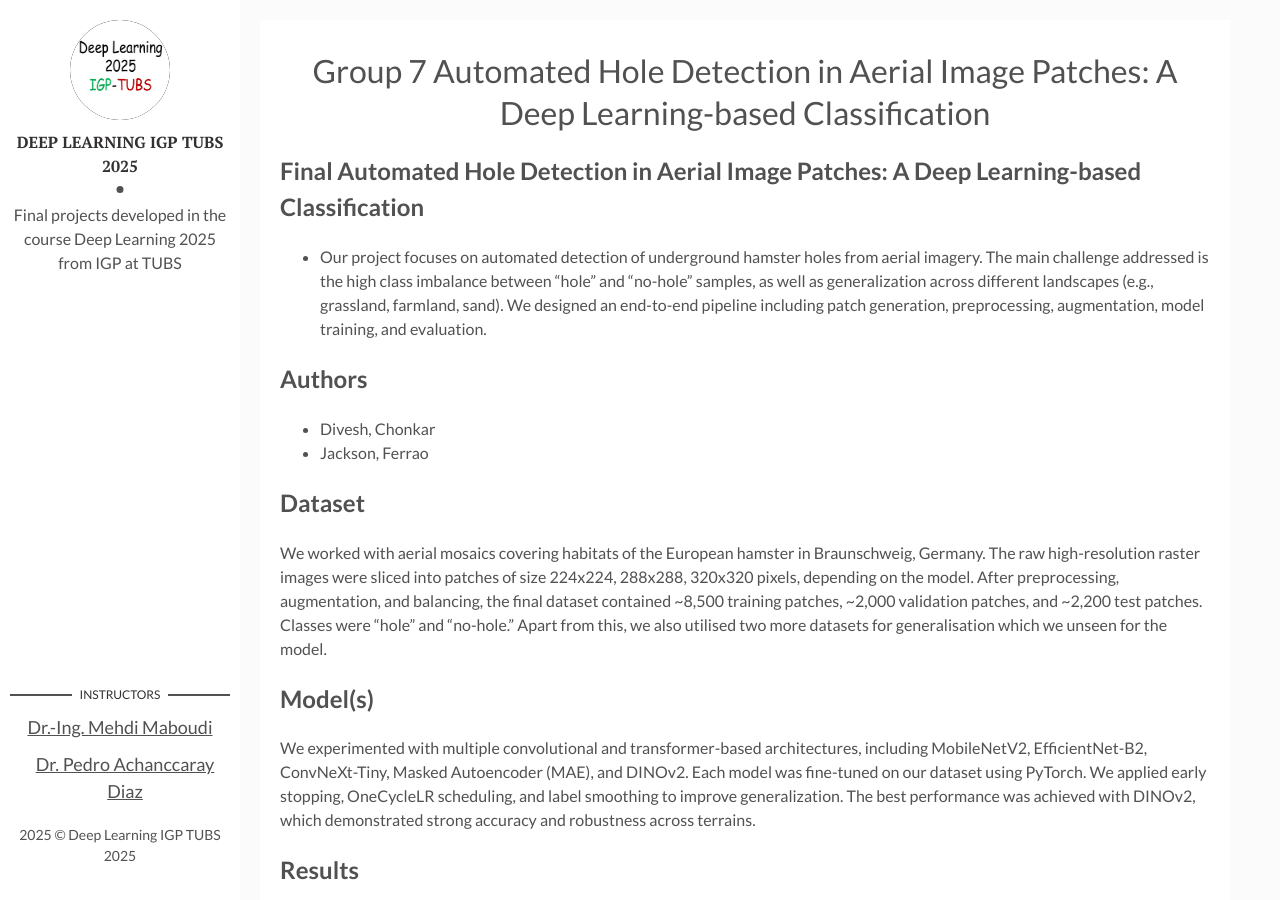
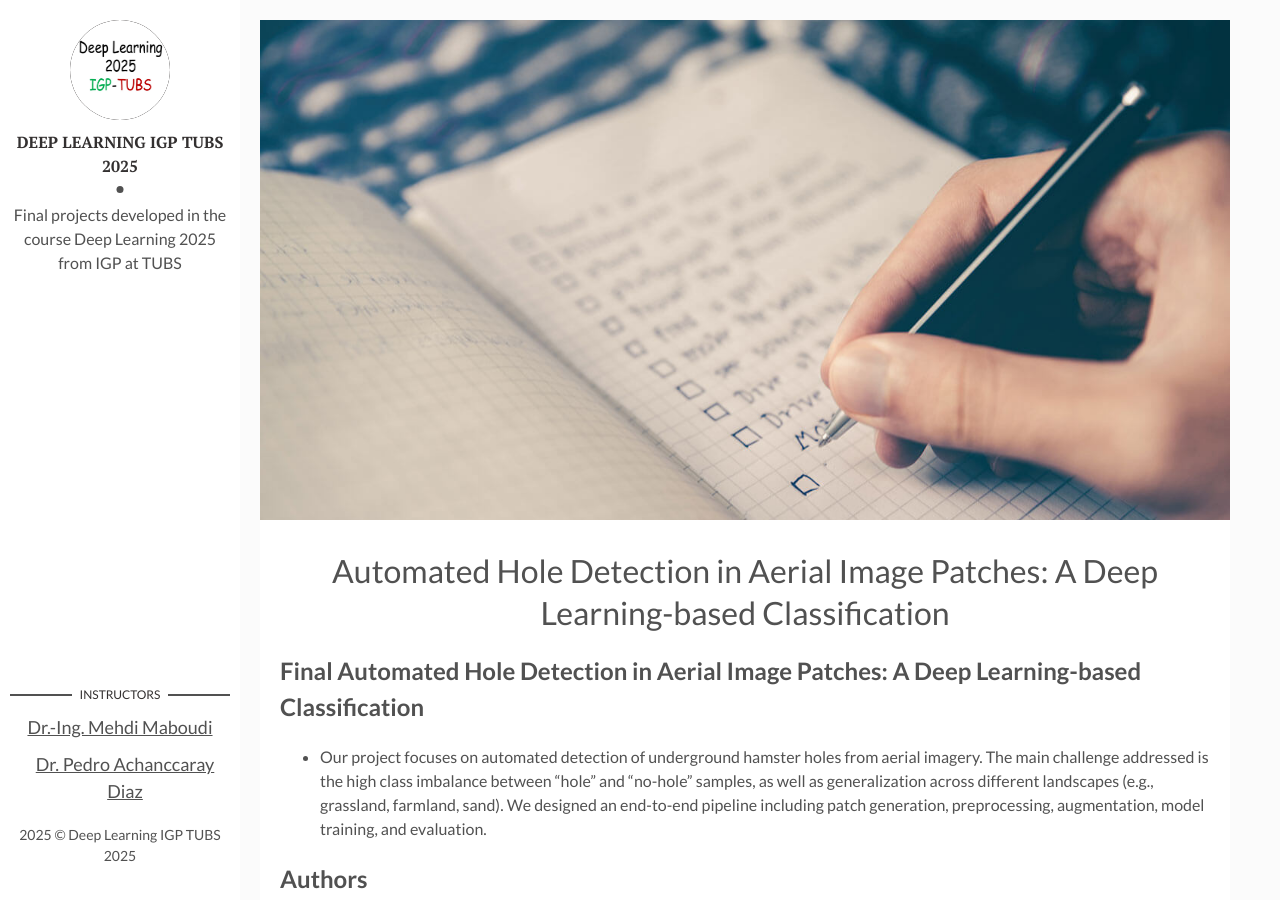
Before and after one commit to Deep-Learning-IGP-TUBS-SoSe2025/Deep-Learning-IGP-TUBS-SoSe2025.github.io, a Jekyll site: the page built from _posts/2025-04-12-Group_7.markdown, in a window 1280 px wide and 900 px high. Built offline with Jekyll 4.4.1, drawn with Linux system fonts in a browser that asks for light colours.

Commit message:
Update 2025-04-12-Group_7.markdown

```diff
--- a/_posts/2025-04-12-Group_7.markdown
+++ b/_posts/2025-04-12-Group_7.markdown
@@ -1,9 +1,9 @@
 ---
 layout: post
-title: "Group 7 Automated Hole Detection in Aerial Image Patches: A Deep Learning-based Classification"
+title: "Automated Hole Detection in Aerial Image Patches: A Deep Learning-based Classification"
 date: 2025-04-12 13:32:20 +0300
 description: "End-to-end pipeline for automated classification of underground hamster holes in aerial imagery using CNN and Transformer architectures."
-img:
+img: software.jpg
 fig-caption:
 tags: [Projects]
 ---
```
